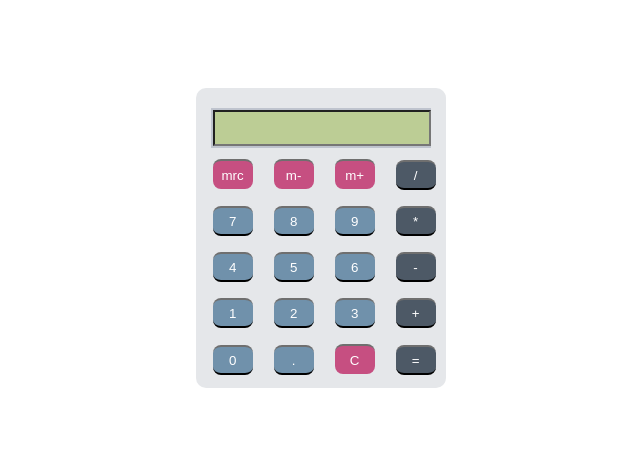
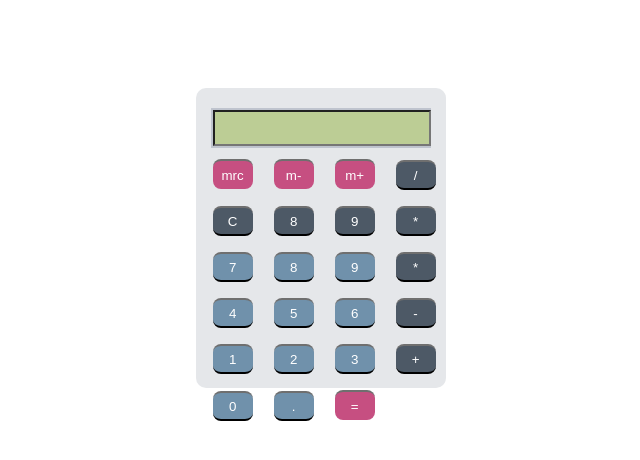
Before and after one commit to Emelay/Calculator, a plain HTML site: page index.html in a window 1280 px wide. Shown: the whole page, without its empty margins (318-958 px from the left). Drawn offline with Linux system fonts and the light colour scheme.

Commit message:
Moved clear button

```diff
--- a/index.html
+++ b/index.html
@@ -24,6 +24,12 @@
 			<input type= "button" class= "button operator" value= "/" onclick="v('/')">
 		</p>
 		<p>
+		<p>
+			<input type= "button" class= "button operator" value= "C" onclick="d('')">
+			<input type= "button" class= "button operator" value= "8" onclick="v('8')">
+			<input type= "button" class= "button operator" value= "9" onclick="v('9')">
+			<input type= "button" class= "button operator" value= "*" onclick="v('*')">
+		</p>
 			<input type= "button" class= "button number" value= "7" onclick="v('7')">
 			<input type= "button" class= "button number" value= "8" onclick="v('8')">
 			<input type= "button" class= "button number" value= "9" onclick="v('9')">
@@ -44,8 +50,7 @@
 		<p>
 			<input type= "button" class= "button number" value= "0" onclick="v('0')">
 			<input type= "button" class= "button number" value= "." onclick="v('.')">
-			<input type= "button" class= "button function" value= "C" onclick="d('')">
-			<input type= "button" class= "button operator" value= "=" onclick="e()">
+			<input type= "button" class= "button function" value= "=" onclick="e()">
 		</p>
 	</div>
 </div>
```
